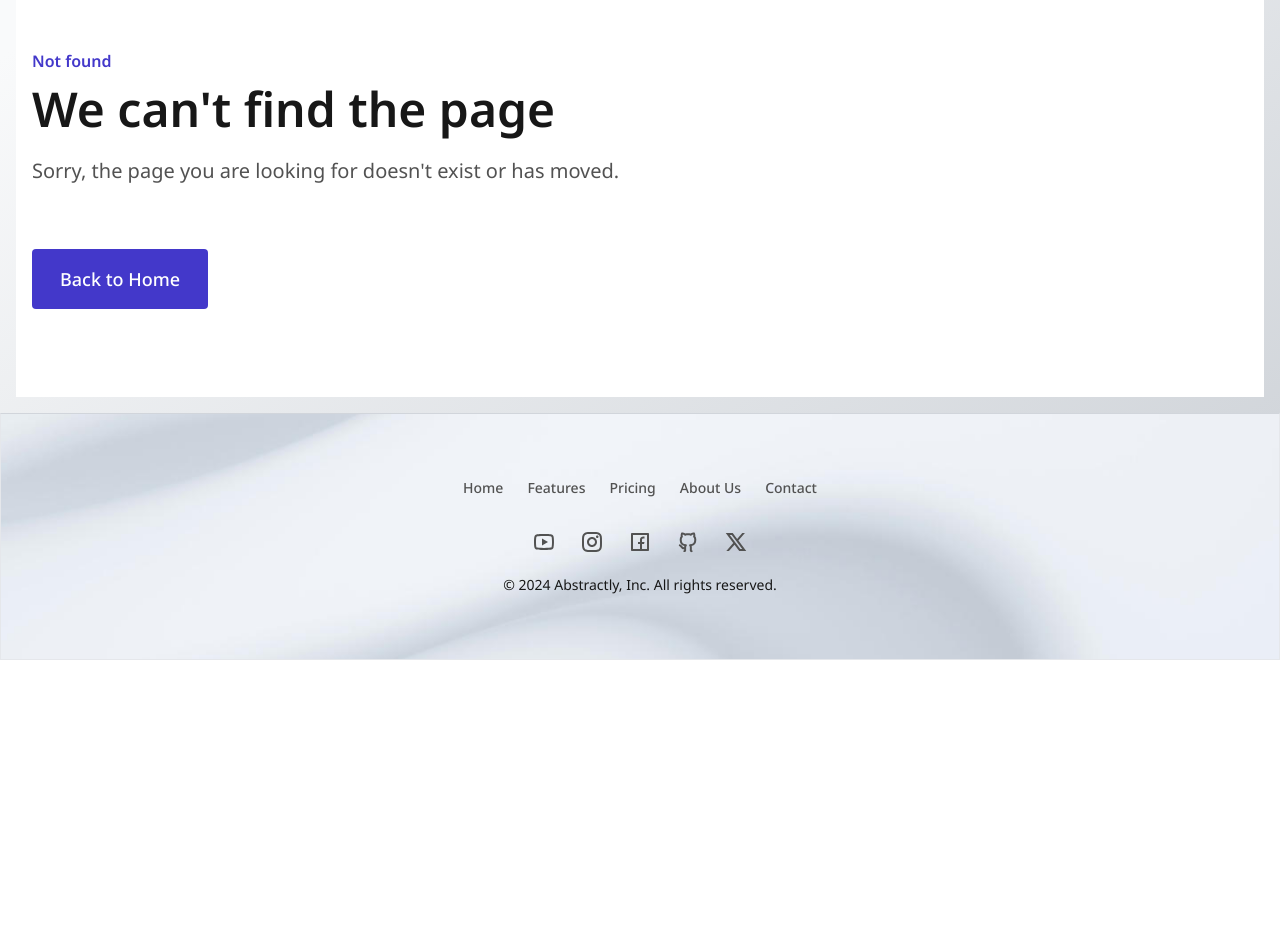
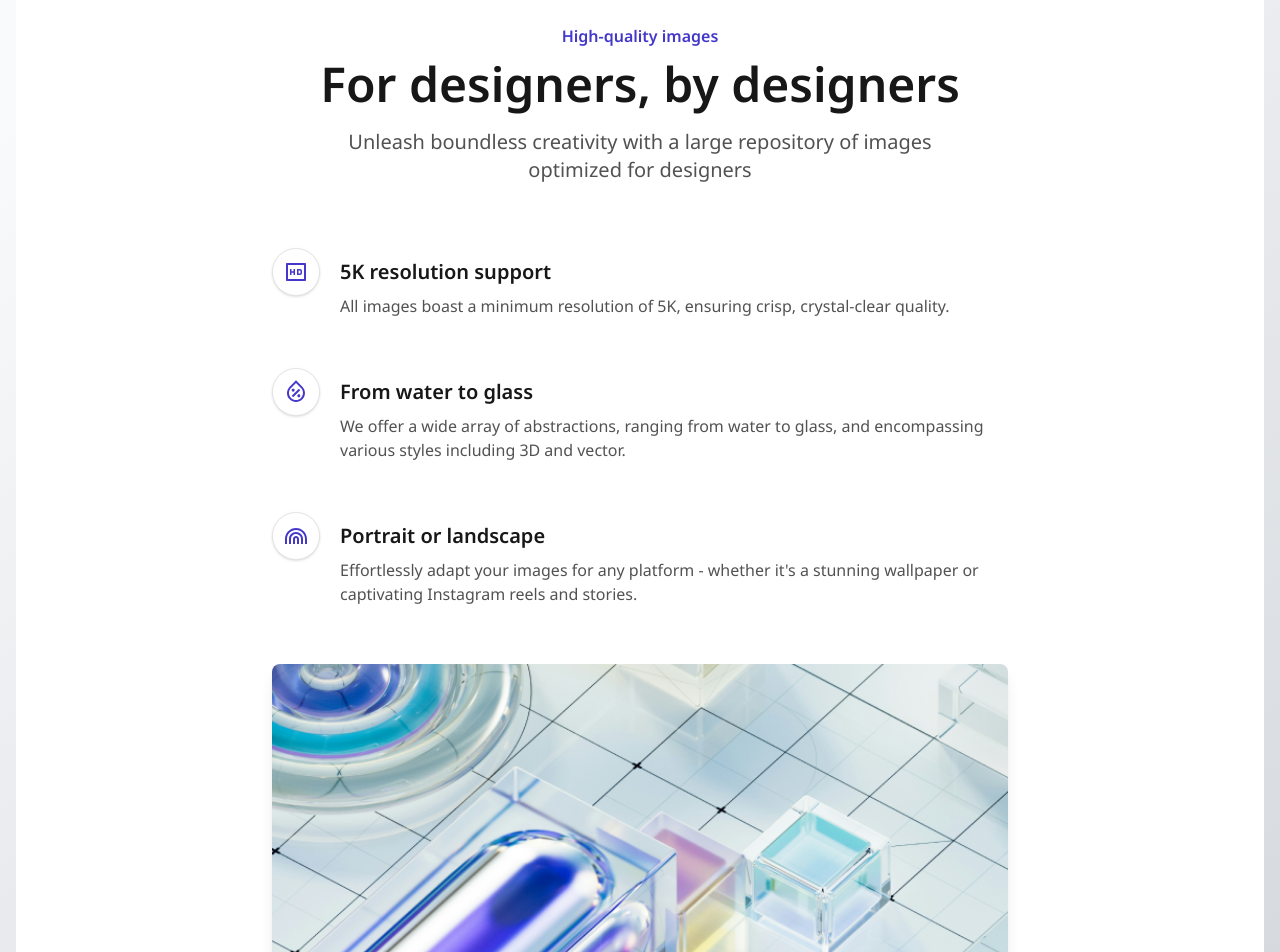
Before and after one commit to av0ed/ui-component-library, a Next.js app: page /features/side-image-right in a window 1280 px wide. Before the commit this address had no page. Shown: the part 140-1092 px from the top of the page. Before the commit the page ends 800 px from the top, so only its background shows below. Built offline with nearby package versions, Linux system fonts and the light colour scheme.

Commit message:
add feature pages folder

```diff
--- a/app/_components/blog-card.tsx
+++ b/app/_components/blog-card.tsx
@@ -17,10 +17,10 @@ export default function BlogCard({
   subHeadline,
 }: BlogCardProps) {
   return (
-    <article className="flex flex-col border-l border-r border-b border-neutral-200 shadow shadow-neutral-200 bg-white rounded-lg w-[340px]">
+    <article className="flex flex-col border border-neutral-200 shadow shadow-neutral-200 bg-white rounded-lg w-[340px]">
       <Image
         alt={imageAlt}
-        className="rounded-t-lg object-cover"
+        className="rounded-t-lg"
         height={0}
         src={imageSrc}
         style={{ objectFit: "cover" }}
--- a/app/_components/footer.tsx
+++ b/app/_components/footer.tsx
@@ -9,7 +9,7 @@ import {
 
 const pages = [
   { id: 0, page: "Home", href: "/" },
-  { id: 1, page: "Features", href: "/features-section-grid" },
+  { id: 1, page: "Features", href: "/features/grid" },
   { id: 2, page: "Pricing", href: "/pricing-section-single" },
   { id: 3, page: "About Us", href: "team-section" },
   { id: 4, page: "Contact", href: "/contact" },
--- a/app/_components/hero-section.tsx
+++ b/app/_components/hero-section.tsx
@@ -39,7 +39,7 @@ export default function HeroSection({
             <Button
               classes="btn--xl md:btn--2xl btn--secondary"
               text="Learn more"
-              href="/features-section-side-image-left"
+              href="/features/side-image-left"
             />
             <Button
               classes="btn--xl md:btn--2xl btn--primary"
--- a/app/_components/navbar.tsx
+++ b/app/_components/navbar.tsx
@@ -9,7 +9,7 @@ import { RiCloseLine, RiMenuLine } from "@remixicon/react";
 
 const pages = [
   { id: 0, page: "Home", href: "/" },
-  { id: 1, page: "Features", href: "/features-section-grid" },
+  { id: 1, page: "Features", href: "/features/grid" },
   { id: 2, page: "Pricing", href: "/pricing-section-single" },
   { id: 3, page: "About Us", href: "/team-section" },
   { id: 4, page: "Contact", href: "/contact" },
--- a/app/features-section-grid/page.tsx
+++ b/app/features/grid/page.tsx
@@ -1,5 +1,5 @@
 import type { Metadata } from "next";
-import FeatureCard from "../_components/feature-card";
+import FeatureCard from "../../_components/feature-card";
 import {
   RiDownload2Line,
   RiBrushLine,
--- a/app/features-section-side-image-right/page.tsx
+++ b/app/features/side-image-left/page.tsx
@@ -1,26 +1,26 @@
 import Image from "next/image";
 import type { Metadata } from "next";
-import FeatureCard from "../_components/feature-card";
-import { RiHdLine, RiWaterPercentLine, RiRainbowLine } from "@remixicon/react";
+import FeatureCard from "../../_components/feature-card";
+import { RiRocket2Line, RiP2pLine, RiCopyrightLine } from "@remixicon/react";
 
 const features = [
   {
     id: 0,
-    icon: RiHdLine,
-    feature: "5K resolution support",
-    description: `All images boast a minimum resolution of 5K, ensuring crisp, crystal-clear quality.`,
+    icon: RiRocket2Line,
+    feature: "Faster downloads",
+    description: `Our robust servers are primed to deliver the highest resolution images swiftly, ensuring a smooth download experience`,
   },
   {
     id: 1,
-    icon: RiWaterPercentLine,
-    feature: "From water to glass",
-    description: `We offer a wide array of abstractions, ranging from water to glass, and encompassing various styles including 3D and vector.`,
+    icon: RiP2pLine,
+    feature: "Convenience for teams",
+    description: `Your single account can accommodate multiple users simultaneously downloading without any disruptions, streamlining teamwork and productivity.`,
   },
   {
     id: 2,
-    icon: RiRainbowLine,
-    feature: "Portrait or landscape",
-    description: `Effortlessly adapt your images for any platform - whether it's a stunning wallpaper or captivating Instagram reels and stories.`,
+    icon: RiCopyrightLine,
+    feature: "Royalty-free licensing",
+    description: `Our straightforward, royalty-free licensing means your chosen images are yours to innovate with, without the hassle of negotiating usage rights for every new project.`,
   },
 ];
 
@@ -33,17 +33,17 @@ export default function FeaturesSectionSideImagePage() {
     <div className="h-full mx-auto flex flex-col justify-start items-center max-w-screen-sm md:max-w-screen-md lg:max-w-screen-lg py-12 px-4 md:py-16 lg:py-24 lg:px-14">
       <div className="flex flex-col items-center md:px-10 lg:px-40">
         <span className="text-base font-semibold text-indigo-700">
-          High-quality images
+          Best-in-class support
         </span>
         <h1 className="text-center mt-3 text-3xl font-semibold text-neutral-900 md:text-5xl">
-          For designers, by designers
+          Convenience and licensing that empowers
         </h1>
         <p className="mt-5 text-center text-xl text-neutral-600">
-          Unleash boundless creativity with a large repository of images
-          optimized for designers
+          In a world where storytelling constantly evolves, don&apos;t let
+          licensing and poor support hold you down.
         </p>
       </div>
-      <div className="flex flex-col gap-y-12 mt-12 md:mt-16 lg:gap-y-0 lg:flex-row lg:w-full lg:gap-x-8">
+      <div className="flex flex-col-reverse gap-y-12 mt-12 md:mt-16 lg:gap-y-0 lg:flex-row-reverse lg:w-full lg:gap-x-8">
         <div className="flex flex-col items-start justify-center gap-y-10 lg:w-1/2">
           {features.map(({ id, icon, feature, description }) => (
             <FeatureCard
@@ -56,8 +56,8 @@ export default function FeaturesSectionSideImagePage() {
           ))}
         </div>
         <Image
-          src="/unsplash-md.png"
-          alt="colorful, clear cubes on a tile counter"
+          src="/unsplash-md-2.png"
+          alt="solid, colorful boxes"
           height={0}
           width={0}
           className="h-auto w-full rounded-lg shadow-lg lg:w-1/2"
--- a/app/features-section-side-image-left/page.tsx
+++ b/app/features/side-image-right/page.tsx
@@ -1,26 +1,26 @@
 import Image from "next/image";
 import type { Metadata } from "next";
-import FeatureCard from "../_components/feature-card";
-import { RiRocket2Line, RiP2pLine, RiCopyrightLine } from "@remixicon/react";
+import FeatureCard from "../../_components/feature-card";
+import { RiHdLine, RiWaterPercentLine, RiRainbowLine } from "@remixicon/react";
 
 const features = [
   {
     id: 0,
-    icon: RiRocket2Line,
-    feature: "Faster downloads",
-    description: `Our robust servers are primed to deliver the highest resolution images swiftly, ensuring a smooth download experience`,
+    icon: RiHdLine,
+    feature: "5K resolution support",
+    description: `All images boast a minimum resolution of 5K, ensuring crisp, crystal-clear quality.`,
   },
   {
     id: 1,
-    icon: RiP2pLine,
-    feature: "Convenience for teams",
-    description: `Your single account can accommodate multiple users simultaneously downloading without any disruptions, streamlining teamwork and productivity.`,
+    icon: RiWaterPercentLine,
+    feature: "From water to glass",
+    description: `We offer a wide array of abstractions, ranging from water to glass, and encompassing various styles including 3D and vector.`,
   },
   {
     id: 2,
-    icon: RiCopyrightLine,
-    feature: "Royalty-free licensing",
-    description: `Our straightforward, royalty-free licensing means your chosen images are yours to innovate with, without the hassle of negotiating usage rights for every new project.`,
+    icon: RiRainbowLine,
+    feature: "Portrait or landscape",
+    description: `Effortlessly adapt your images for any platform - whether it's a stunning wallpaper or captivating Instagram reels and stories.`,
   },
 ];
 
@@ -33,17 +33,17 @@ export default function FeaturesSectionSideImagePage() {
     <div className="h-full mx-auto flex flex-col justify-start items-center max-w-screen-sm md:max-w-screen-md lg:max-w-screen-lg py-12 px-4 md:py-16 lg:py-24 lg:px-14">
       <div className="flex flex-col items-center md:px-10 lg:px-40">
         <span className="text-base font-semibold text-indigo-700">
-          Best-in-class support
+          High-quality images
         </span>
         <h1 className="text-center mt-3 text-3xl font-semibold text-neutral-900 md:text-5xl">
-          Convenience and licensing that empowers
+          For designers, by designers
         </h1>
         <p className="mt-5 text-center text-xl text-neutral-600">
-          In a world where storytelling constantly evolves, don&apos;t let
-          licensing and poor support hold you down.
+          Unleash boundless creativity with a large repository of images
+          optimized for designers
         </p>
       </div>
-      <div className="flex flex-col-reverse gap-y-12 mt-12 md:mt-16 lg:gap-y-0 lg:flex-row-reverse lg:w-full lg:gap-x-8">
+      <div className="flex flex-col gap-y-12 mt-12 md:mt-16 lg:gap-y-0 lg:flex-row lg:w-full lg:gap-x-8">
         <div className="flex flex-col items-start justify-center gap-y-10 lg:w-1/2">
           {features.map(({ id, icon, feature, description }) => (
             <FeatureCard
@@ -56,8 +56,8 @@ export default function FeaturesSectionSideImagePage() {
           ))}
         </div>
         <Image
-          src="/unsplash-md-2.png"
-          alt="solid, colorful boxes"
+          src="/unsplash-md.png"
+          alt="colorful, clear cubes on a tile counter"
           height={0}
           width={0}
           className="h-auto w-full rounded-lg shadow-lg lg:w-1/2"
```
